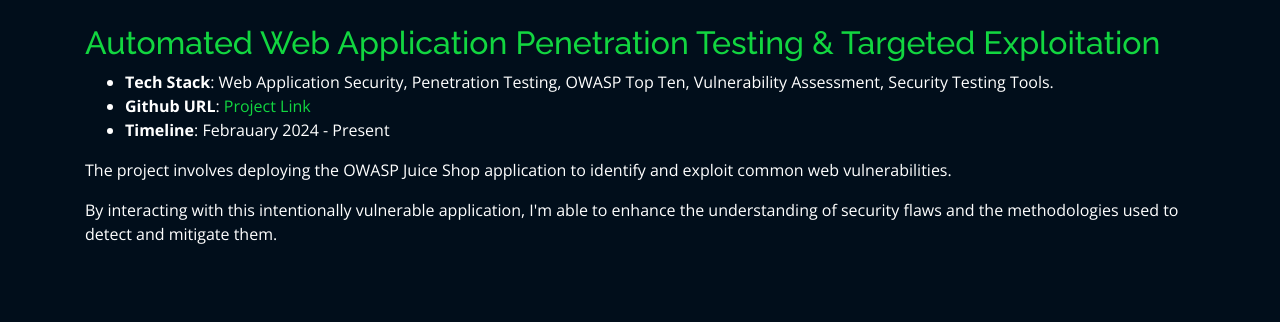
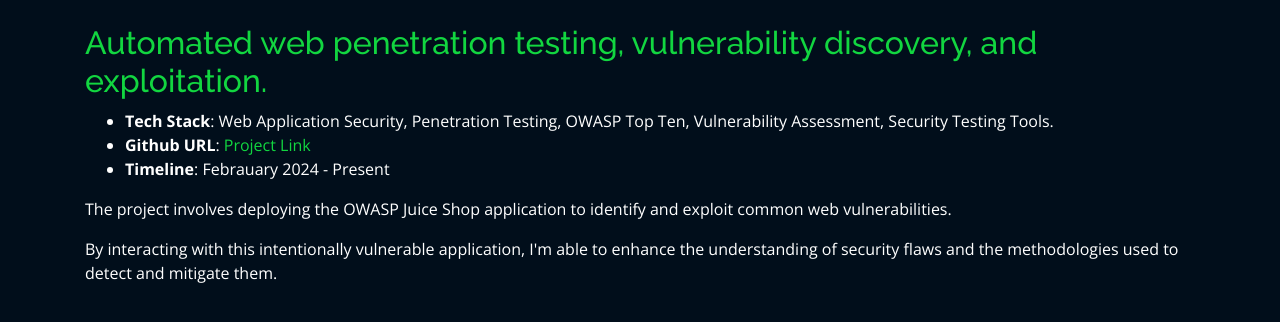
Before and after one commit to Saiber239/SaiAISHPortofolio, a plain HTML site: page projects/Automated web penetration testing, vulnerability discovery, and exploitation..html in a window 1280 px wide. Drawn offline with nearby package versions, Linux system fonts and the light colour scheme; files whose address does not match are found by name.

Commit message:
Update Automated web penetration testing, vulnerability discovery, and exploitation..html

```diff
--- a/projects/Automated web penetration testing, vulnerability discovery, and exploitation..html
+++ b/projects/Automated web penetration testing, vulnerability discovery, and exploitation..html
@@ -43,7 +43,7 @@
 
           <div class="col-lg-12 portfolio-info">
             <br>
-            <h2 style="color:#12d640">Automated Web Application Penetration Testing & Targeted Exploitation            </h2>
+            <h2 style="color:#12d640">Automated web penetration testing, vulnerability discovery, and exploitation.           </h2>
 
             <ul>
               <li><strong>Tech Stack</strong>: Web Application Security, Penetration Testing, OWASP Top Ten, Vulnerability Assessment, Security Testing Tools. </li>
```
